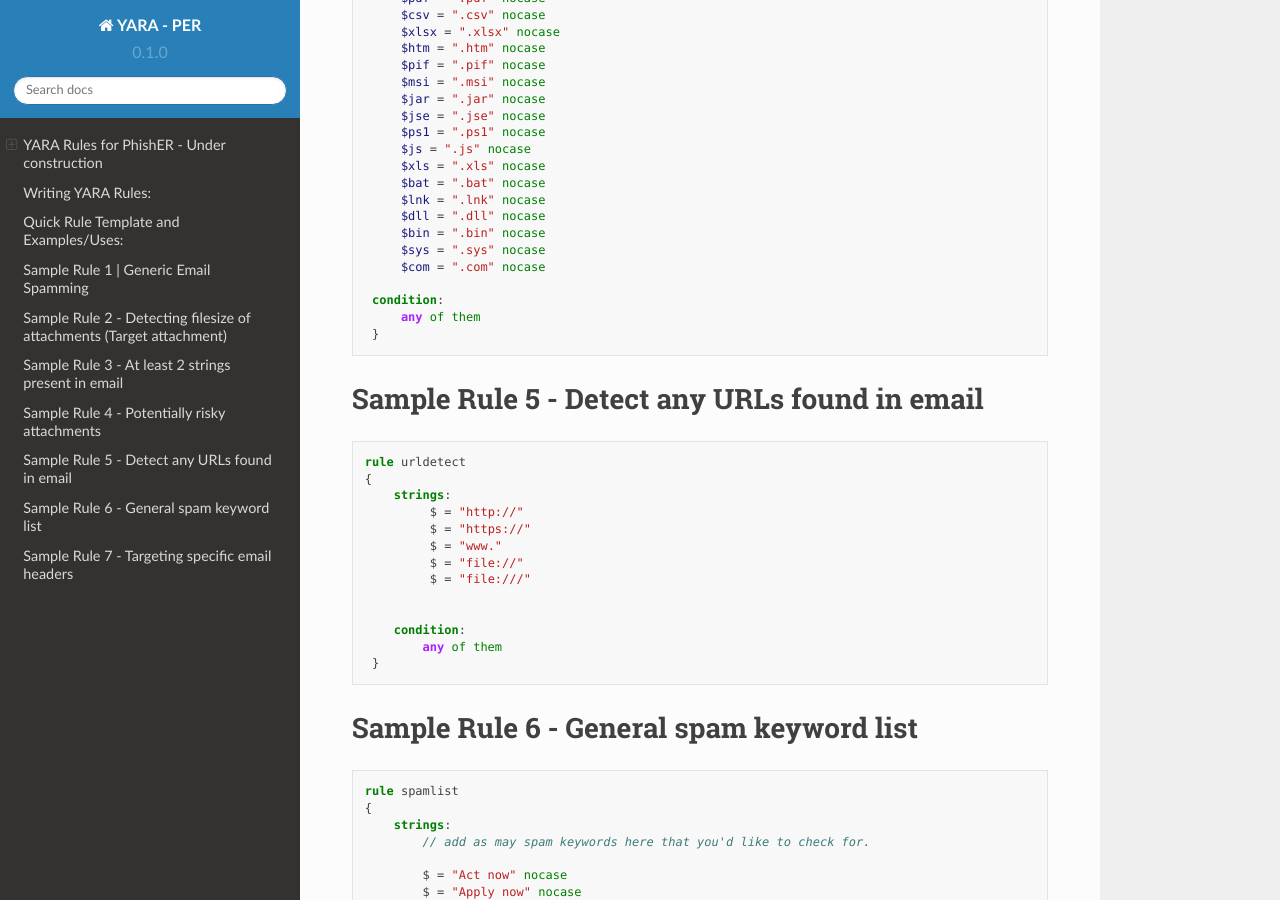
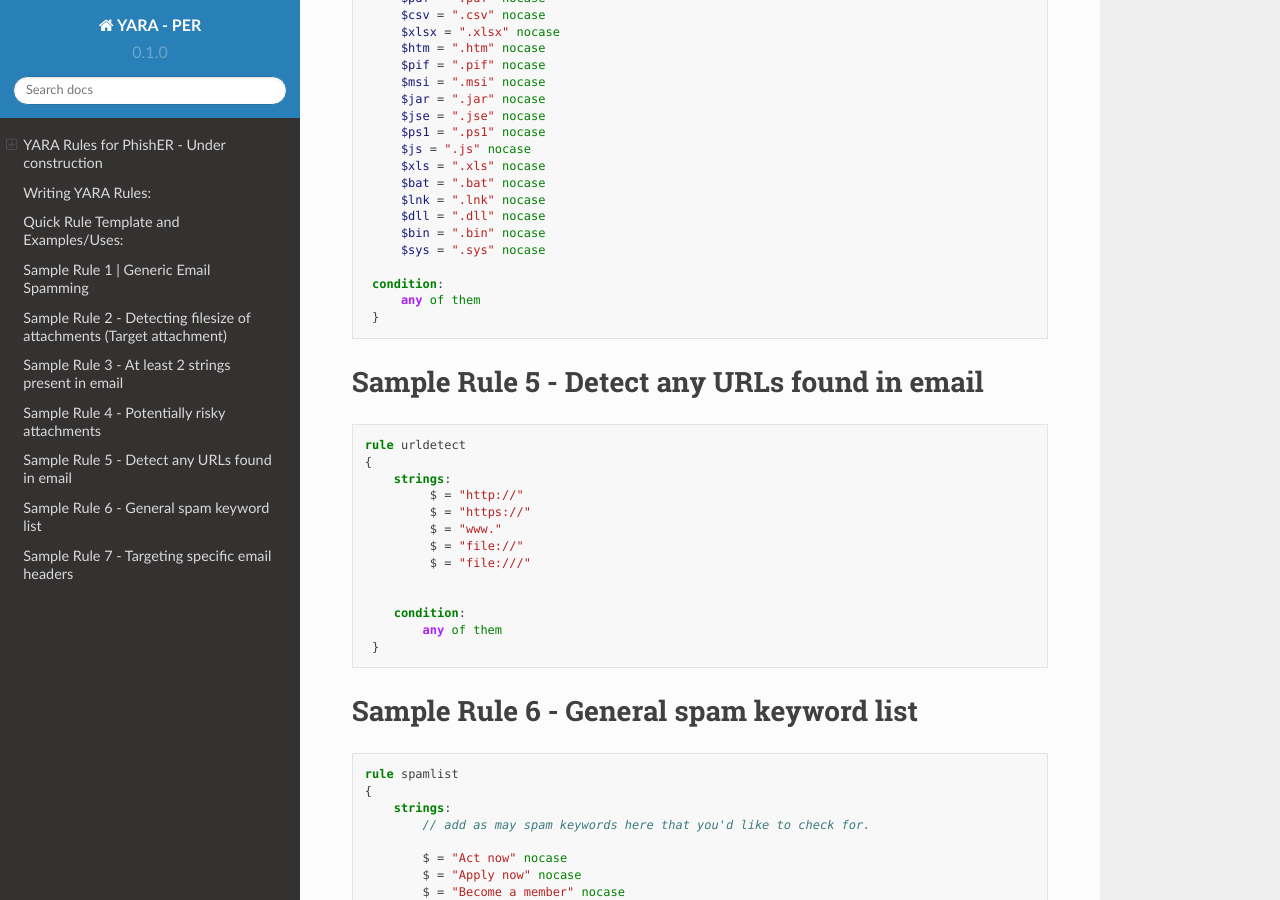
Before and after one commit to TPSWizard/YARA-Post-Inbox, a Sphinx documentation site: the page built from docs/source/index.rst, in a window 1280 px wide and 900 px high, scrolled down 3410 px. Built offline with Sphinx 7.4.7 and the Read the Docs theme 2.0.0, drawn with Linux system fonts in a browser that asks for light colours.

Commit message:
Update index.rst

```diff
--- a/docs/source/index.rst
+++ b/docs/source/index.rst
@@ -240,7 +240,6 @@ Sample Rule 4 - Potentially risky attachments
         $dll = ".dll" nocase
         $bin = ".bin" nocase
         $sys = ".sys" nocase
-        $com = ".com" nocase
 
     condition:
         any of them
```
